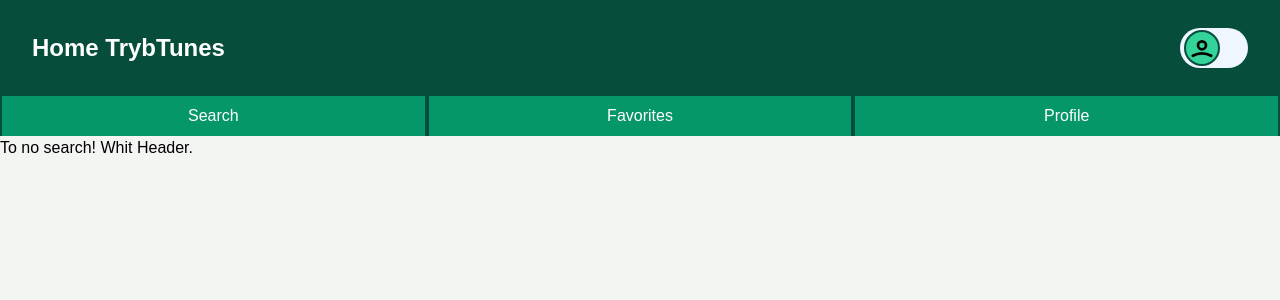
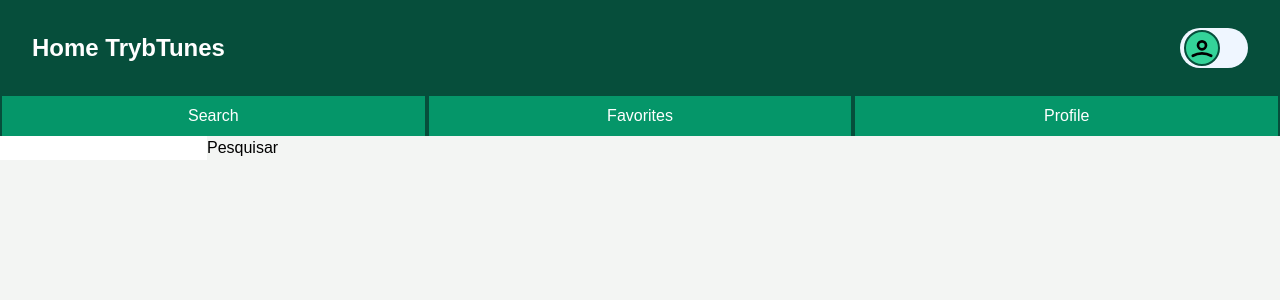
Before and after one commit to blmarquess/MyTunes, a React (Create React App) app: page /search in a window 1280 px wide. Shown: the top 300 px of the page. Built offline with nearby package versions, Linux system fonts and the light colour scheme.

Commit message:
Implement: search imput and button on Search component

```diff
--- a/src/pages/Search.jsx
+++ b/src/pages/Search.jsx
@@ -1,11 +1,41 @@
 import React from 'react';
 import Header from '../components/Header';
 
-export default () => (
+export default class Search extends React.Component {
+  constructor() {
+    super();
+    this.onChangeInputsearch = this.onChangeInputsearch.bind(this);
+    this.onChangeInputsearch = this.onChangeInputsearch.bind(this);
+    this.state = { itenSearch: '', onSearch: false };
+  }
+
+  onChangeInputsearch() { }
+
+  onChangeInputsearch(){ return null; }
+
+  render() {
+    const { onSearch } = this.state;
+    return (
       <div>
         <Header />
         <div data-testid="page-search">
-      To no search! Whit Header.
+          <div>
+            <input
+              type="text"
+              data-testid="search-artist-input"
+              onChange={ this.onChangeInputsearch }
+            />
+            <button
+              type="button"
+              data-testid="search-artist-button"
+              disabled={ onSearch }
+              onClick={ this.pesquisar }
+            >
+              Pesquisar
+            </button>
+          </div>
         </div>
       </div>
     );
+  }
+}
```
Lines whose indentation alone changed are shown as unchanged.
